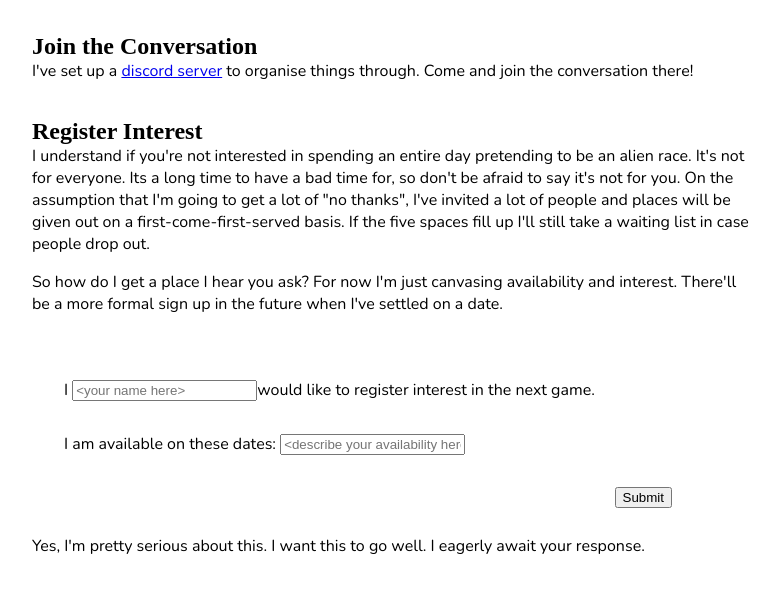
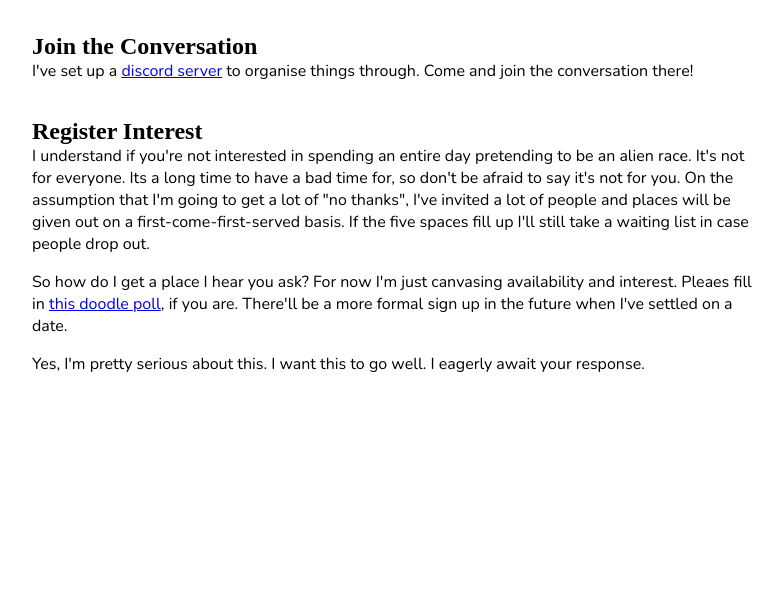
Before and after one commit to DominicBisset/ti4, a website: page src/index.html in a window 1280 px wide. Shown: the part 2721-3314 px from the top of the page, without its empty margins (24-806 px from the left). After the commit the page ends 3168 px from the top, so only its background shows below. Drawn offline with nearby package versions, Linux system fonts and the light colour scheme; a web font is replaced by a local one.

Commit message:
Update index.html

```diff
--- a/src/index.html
+++ b/src/index.html
@@ -77,13 +77,8 @@
                     I understand if you're not interested in spending an entire day pretending to be an alien race. It's not for everyone.  Its a long time to have a bad time for, so don't be afraid to say it's not for you.  On the assumption that I'm going to get a lot of "no thanks",  I've invited a lot of people and places will be given out on a first-come-first-served basis.  If the five spaces fill up I'll still take a waiting list in case people drop out.
                 </p>
                 <p>
-                    So how do I get a place I hear you ask?  For now I'm just canvasing availability and interest.  There'll be a more formal sign up in the future when I've settled on a date.
+                    So how do I get a place I hear you ask?  For now I'm just canvasing availability and interest.  Pleaes fill in <a href="https://doodle.com/poll/3b232mn9qw2s2749?utm_source=poll&utm_medium=link">this doodle poll</a>, if you are. There'll be a more formal sign up in the future when I've settled on a date.
                 </p>
-                <form id="rsvp" data-netlify="true">
-                    <div><label>I <input type="text" name="txt_name" placeholder="&lt;your name here&gt;" required/>would like to register interest in the next game.</label></div>
-                    <div><label>I am available on these dates: <input type="text" name="txt_availability" placeholder="&lt;describe your availability here; I'm too lazy to encode a full date selector&gt;" required/></label></div>
-                    <input type="submit" value="Submit"/>
-                </form>
                 <p>
                     Yes, I'm pretty serious about this.  I want this to go well.  I eagerly await your response.
                 </p>
```
